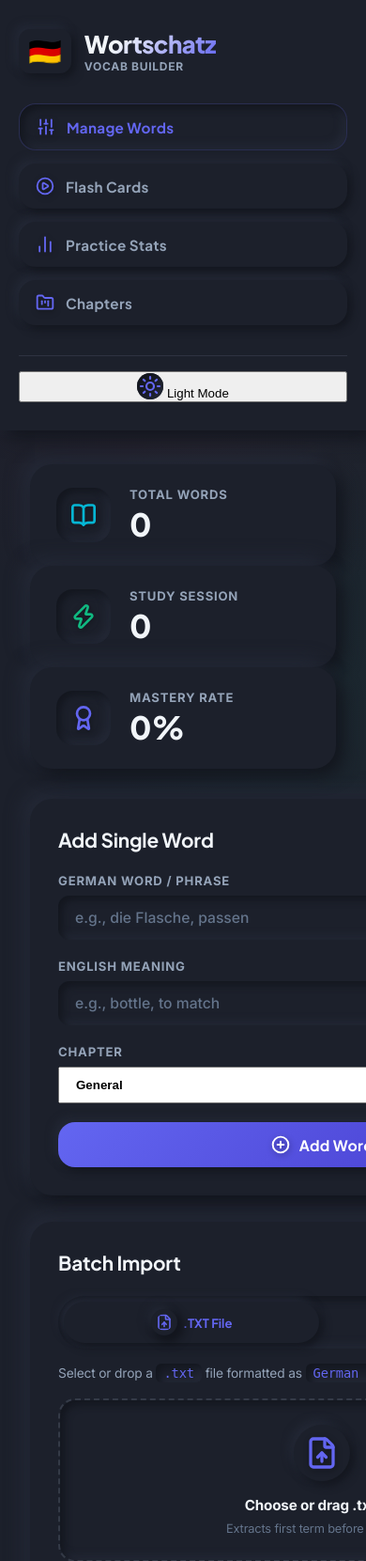
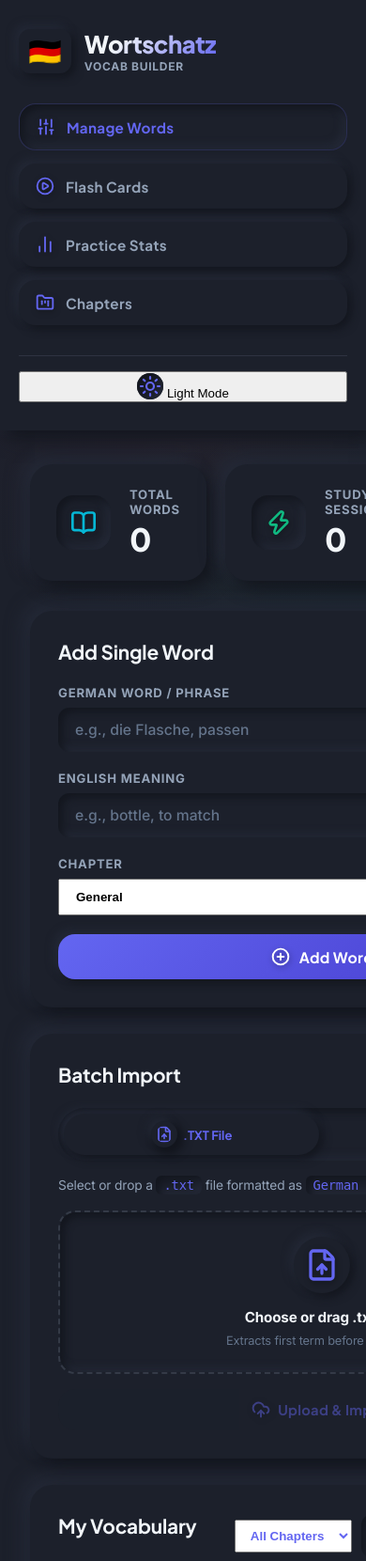
Before and after one commit to bad-vincen-zo/germantrial, a FastAPI app: page / in a window 390 px wide; the page is wider, and only the part inside the window is pictured. Shown: the top 1661 px of that part at 94% size. Run offline with FastAPI, Linux system fonts and the light colour scheme; data comes from the database, SQL or seed files in the repository; data that the repository does not hold is empty.

Commit message:
Ensure Total Words, Study Session, and Mastery Rate cards strictly stay on the same line

```diff
--- a/static/style.css
+++ b/static/style.css
@@ -526,21 +526,14 @@ i[data-lucide] {
         min-width: 100%;
         height: auto;
         position: relative;
-    }
-}
-    font-family: var(--font-sans);
-    color: var(--text-secondary);
-    font-size: 1.05rem;
-    font-weight: 500;
-    letter-spacing: 0.05em;
-    text-transform: uppercase;
 }
 
 /* Stats Cards Section */
 .stats-container {
     display: grid;
-    grid-template-columns: repeat(auto-fit, minmax(280px, 1fr));
-    gap: 24px;
+    grid-template-columns: repeat(3, 1fr);
+    gap: 20px;
+    width: 100%;
 }
 
 .stat-card {
```
